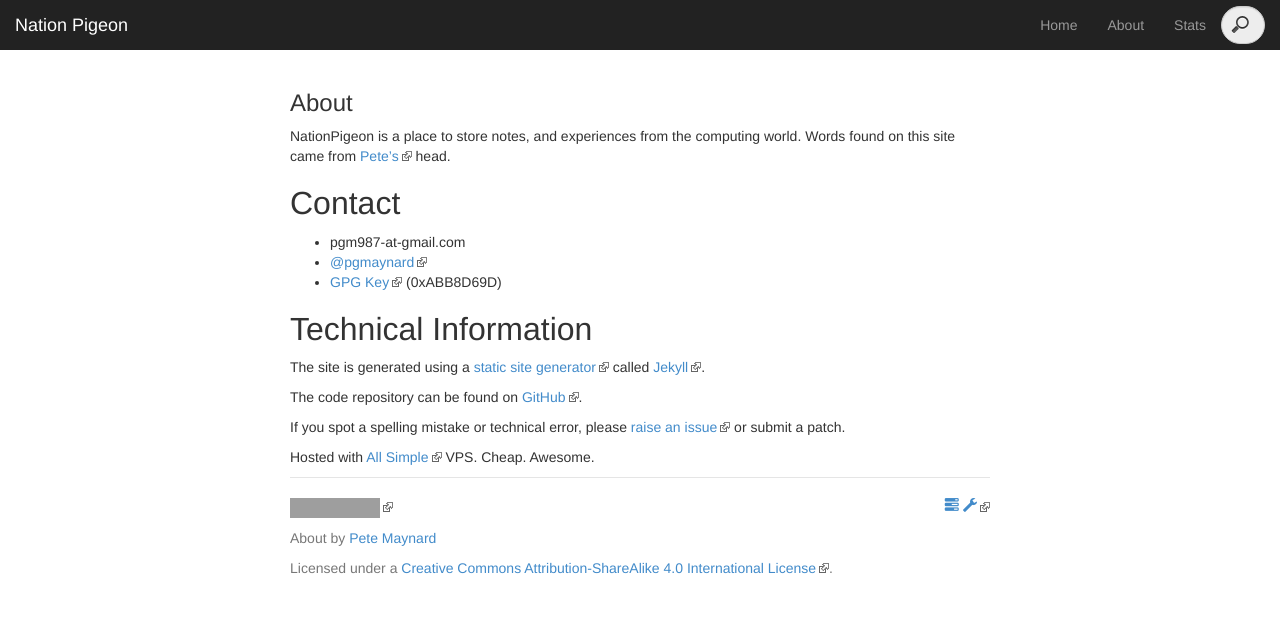
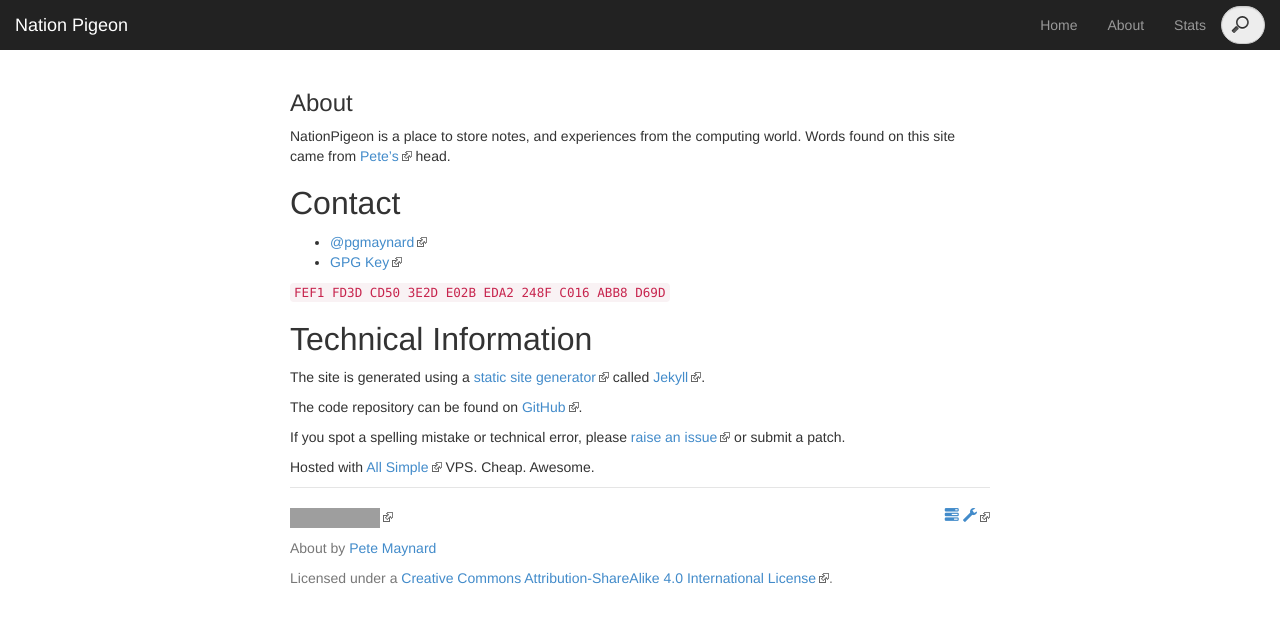
Before and after one commit to PMaynard/jekyll-nationpigeon, a Jekyll site: the page built from about.md, in a window 1280 px wide. Shown: the top 623 px of the page. Built offline with Jekyll 4.4.1, drawn with Linux system fonts in a browser that asks for light colours; Markdown is read by kramdown in place of the engine named in the settings; grey boxes are pictures that could not be loaded.

Commit message:
Full GPG fingerprint

```diff
--- a/about.md
+++ b/about.md
@@ -6,9 +6,10 @@
 
 ## Contact
 
-- pgm987-at-gmail.com
 - [@pgmaynard](https://twitter.com/pgmaynard)
-- [GPG Key](http://pgp.mit.edu/pks/lookup?op=get&search=0xABB8D69D) (0xABB8D69D)
+- [GPG Key](http://pgp.mit.edu/pks/lookup?op=vindex&search=0x248FC016ABB8D69D)
+
+`FEF1 FD3D CD50 3E2D E02B  EDA2 248F C016 ABB8 D69D`
 
 ## Technical Information
 
```
